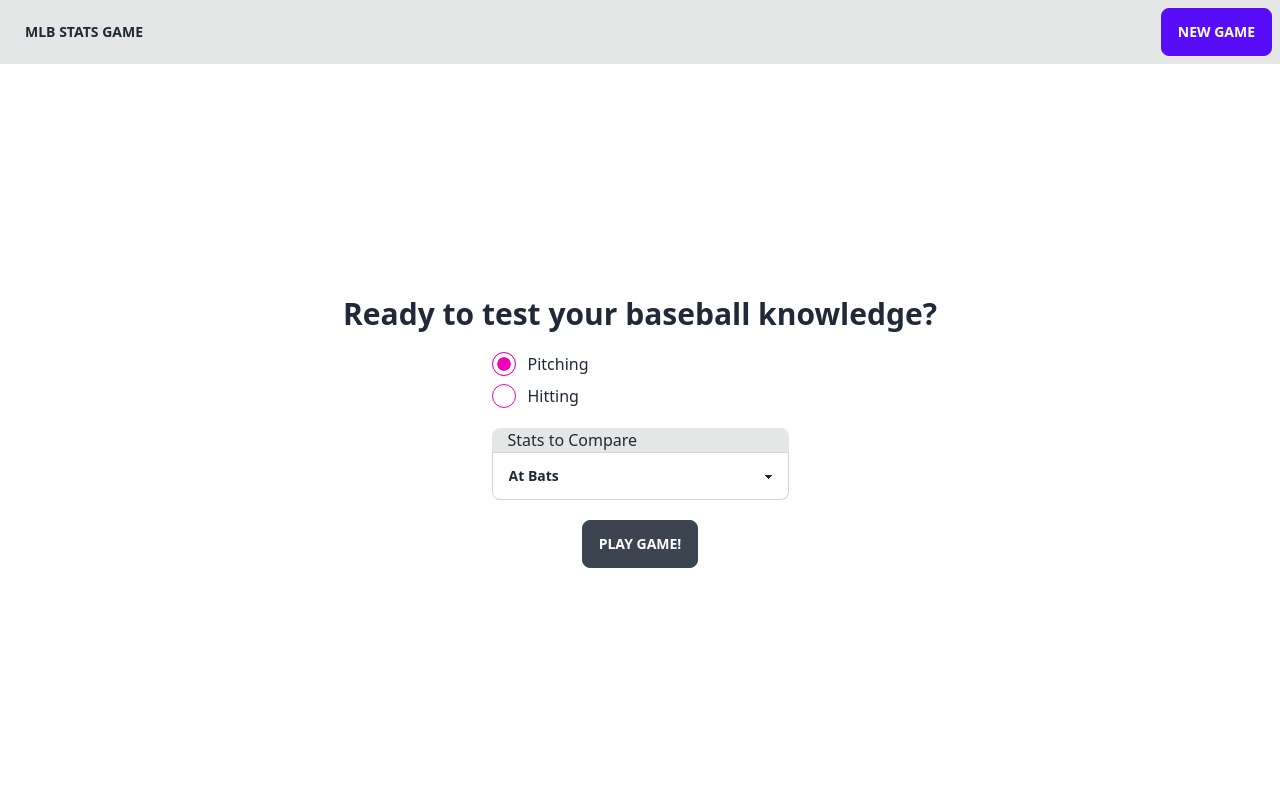
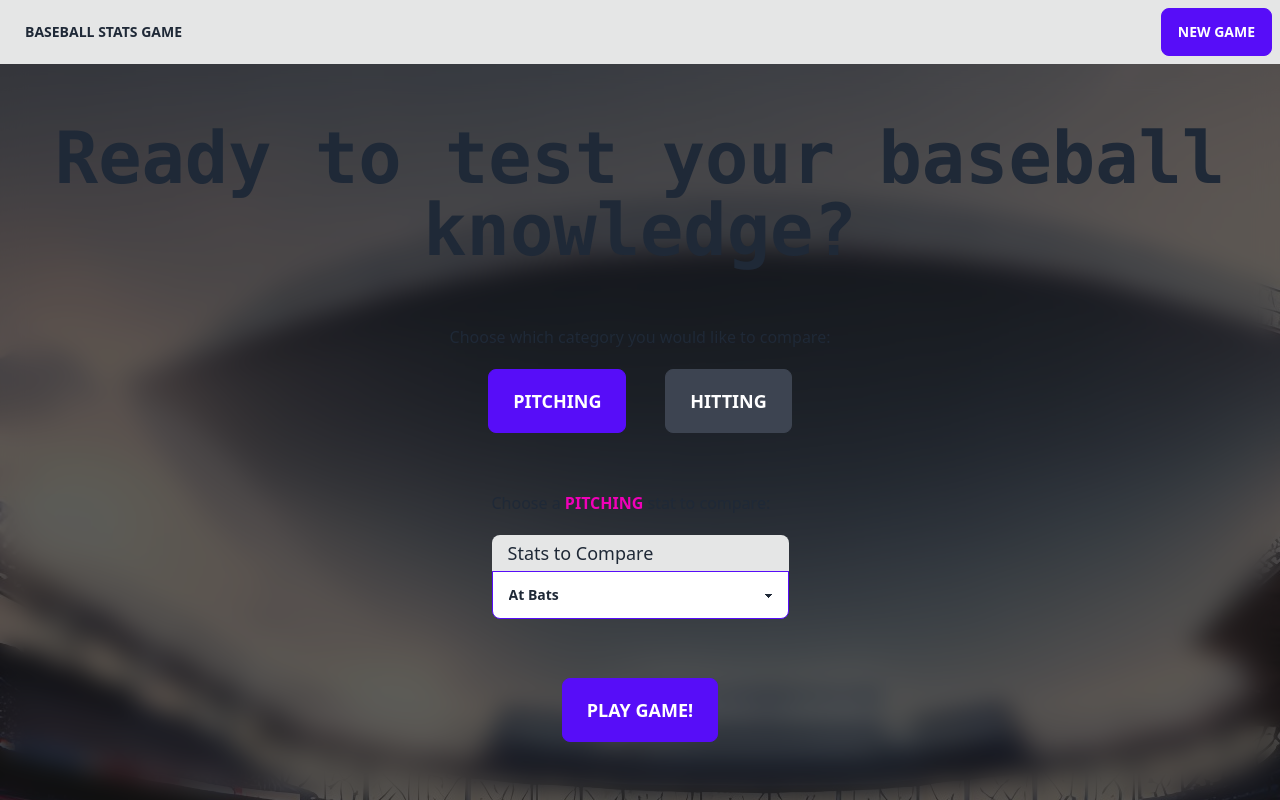
Before and after one commit to paulrichan/baseball-guessing-app, a React (Vite) app in the folder front-end/: page / in a window 1280 px wide. Built offline with nearby package versions, Linux system fonts and the light colour scheme.

Commit message:
some styling updates

```diff
--- a/front-end/src/App.tsx
+++ b/front-end/src/App.tsx
@@ -17,43 +17,53 @@ function App() {
 
    return (
       <PageLayout>
-         <div className='flex flex-col justify-center items-center h-full gap-5'>
-            <h1 className='font-bold text-3xl text-center'>Ready to test your baseball knowledge?</h1>
+         <div className='flex flex-col relative justify-evenly items-center h-full gap-5 bg-[url(/stadium-ai.jpg)]'>
+            <div className='h-full absolute bg-neutral-900/70 backdrop-blur-md w-full z-0'></div>
 
-            <div className='form-control gap-5'>
-               <div className='flex flex-col gap-2'>
-                  <div className='flex items-center'>
-                     <input
-                        type='radio'
-                        name='radio-3'
-                        className='radio radio-secondary'
-                        onChange={() => setPlayerType('pitching')}
-                        checked={playerType === 'pitching'}
-                     />
-                     <span className='ml-3'>Pitching</span>
-                  </div>
-                  <div className='flex items-center'>
-                     <input
-                        type='radio'
-                        name='radio-3'
-                        className='radio radio-secondary'
-                        onChange={() => setPlayerType('hitting')}
-                        checked={playerType === 'hitting'}
-                     />
-                     <span className='ml-3'>Hitting</span>
+            <div className='z-10 flex flex-col justify-evenly items-center h-full'>
+               <h1 className='font-bold text-3xl md:text-7xl text-center font-mono'>
+                  Ready to test your baseball knowledge?
+               </h1>
+
+               <div className='flex flex-col gap-5'>
+                  <p>Choose which category you would like to compare:</p>
+
+                  <div className='flex justify-evenly w-full'>
+                     <button
+                        className={`btn btn-lg ${playerType === 'pitching' && 'btn-primary'}`}
+                        onClick={() => setPlayerType('pitching')}
+                     >
+                        Pitching
+                     </button>
+                     <button
+                        className={`btn btn-lg ${playerType === 'hitting' && 'btn-primary'}`}
+                        onClick={() => setPlayerType('hitting')}
+                     >
+                        Hitting
+                     </button>
                   </div>
                </div>
-               <label className='input-group input-group-vertical'>
+
+               <div>
+                  <p className='mb-5'>
+                     Choose a <span className='text-secondary font-bold'>{playerType.toUpperCase()}</span> stat to
+                     compare:
+                  </p>
+                  <label className='input-group input-group-vertical input-group-lg'>
                      <span>Stats to Compare</span>
-                  <select className='select select-bordered' onChange={(e) => setStatToCompare(e.currentTarget.value)}>
+                     <select
+                        className='select select-bordered select-primary'
+                        onChange={(e) => setStatToCompare(e.currentTarget.value)}
+                     >
                         {playerOptions}
                      </select>
                   </label>
                </div>
 
-            <Link to={`/game/${playerType}/${statToCompare}`} className='btn'>
+               <Link to={`/game/${playerType}/${statToCompare}`} className='btn btn-primary btn-lg'>
                   Play Game!
                </Link>
+            </div>
          </div>
       </PageLayout>
    )
--- a/front-end/src/layouts/PageLayout.tsx
+++ b/front-end/src/layouts/PageLayout.tsx
@@ -3,10 +3,10 @@ import { Link } from 'react-router-dom'
 function PageLayout({ children }: any) {
    return (
       <div className='h-screen flex flex-col items-center justify-center'>
-         <div className='navbar bg-base-300'>
+         <div className='navbar bg-base-300 z-10'>
             <div className='flex-1'>
                <Link to='/' className='btn btn-ghost'>
-                  MLB Stats Game
+                  Baseball stats game
                </Link>
             </div>
             <div className='flex-none'>
--- a/front-end/src/pages/Game.tsx
+++ b/front-end/src/pages/Game.tsx
@@ -103,7 +103,9 @@ function Game() {
    return (
       <>
          <PageLayout>
-            <div className='h-full flex flex-col md:flex-row w-full relative'>
+            <div className='h-full w-full relative'>
+               <div className='h-full absolute bg-neutral-900/70 blur-md w-full z-[-1] bg-[url(/stadium2-ai.jpg)] opacity-30'></div>
+
                <div className='w-full absolute py-5'>
                   <div className='w-fit mx-auto relative'>
                      <h3 className='text-center text-xl font-bold'>Who has more?</h3>
@@ -113,7 +115,7 @@ function Game() {
                </div>
 
                {/* Notifications */}
-               <div className='toast toast-center md:toast-end z-30'>{notifications}</div>
+               <div className='toast toast-center md:toast-end z-30 hidden md:flex'>{notifications}</div>
 
                {/* Modal */}
                <input type='checkbox' id='my-modal' className='modal-toggle' ref={lostModalRef} />
@@ -161,12 +163,15 @@ function Game() {
                      Loading...
                   </div>
                )}
-               <PlayerContainer onClick={() => handlePlayerClick('player1')} playerData={player1.data} />
-               <div className='divider divider-vertical md:divider-horizontal'>
-                  <span className='opacity-50 hidden md:block'>👈 or 👉</span>
-                  <span className='opacity-50 md:hidden'>☝️ or 👇</span>
+
+               <div className='flex flex-col md:flex-row h-5/6 md:h-full w-full z-10'>
+                  <PlayerContainer onClick={() => handlePlayerClick('player1')} playerData={player1.data} />
+                  <div className='divider divider-vertical md:divider-horizontal'>
+                     <span className='opacity-50 hidden md:block'>👈 or 👉</span>
+                     <span className='opacity-50 md:hidden'>☝️ or 👇</span>
+                  </div>
+                  <PlayerContainer onClick={() => handlePlayerClick('player2')} playerData={player2.data} />
                </div>
-               <PlayerContainer onClick={() => handlePlayerClick('player2')} playerData={player2.data} />
 
                <div className='absolute bottom-5 w-full'>
                   <button
```
Also changed, not shown: front-end/public/stadium-ai.jpg (added), front-end/public/stadium2-ai.jpg (added). Lines whose indentation alone changed are shown as unchanged.
